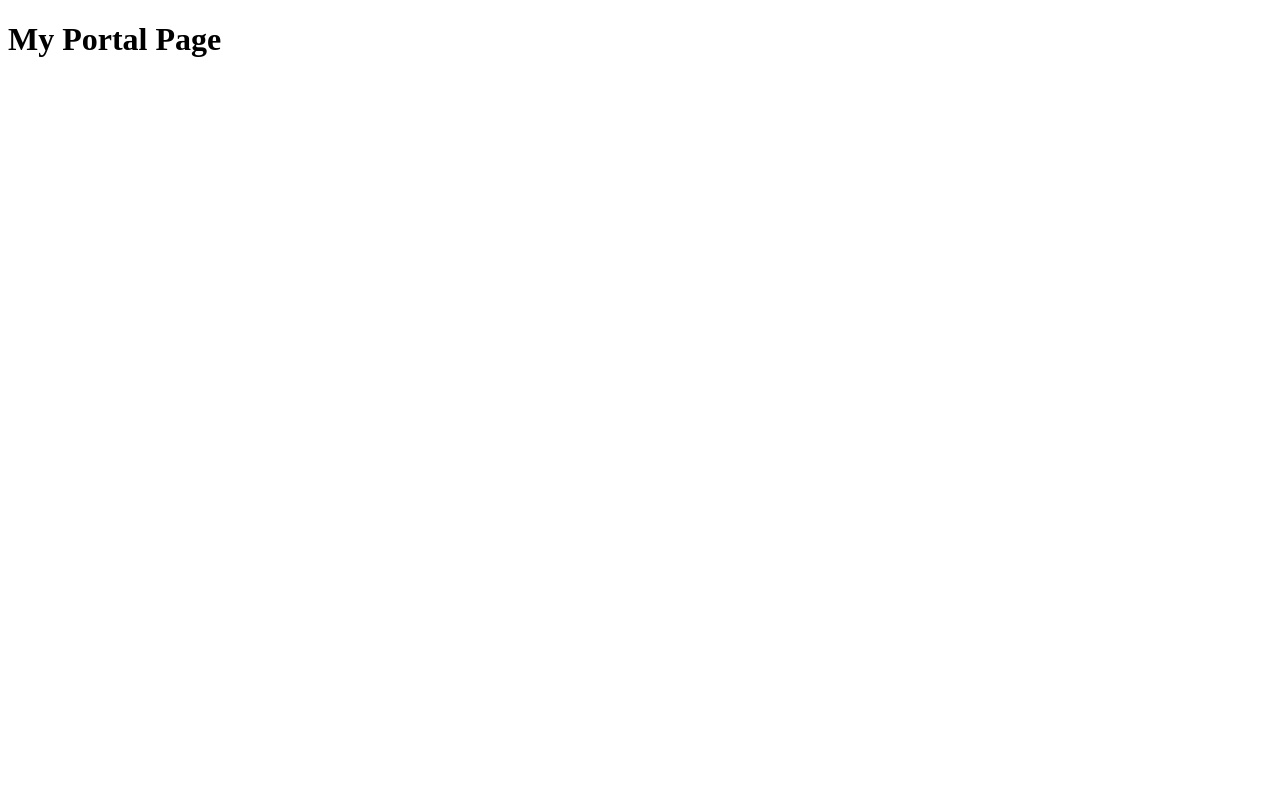
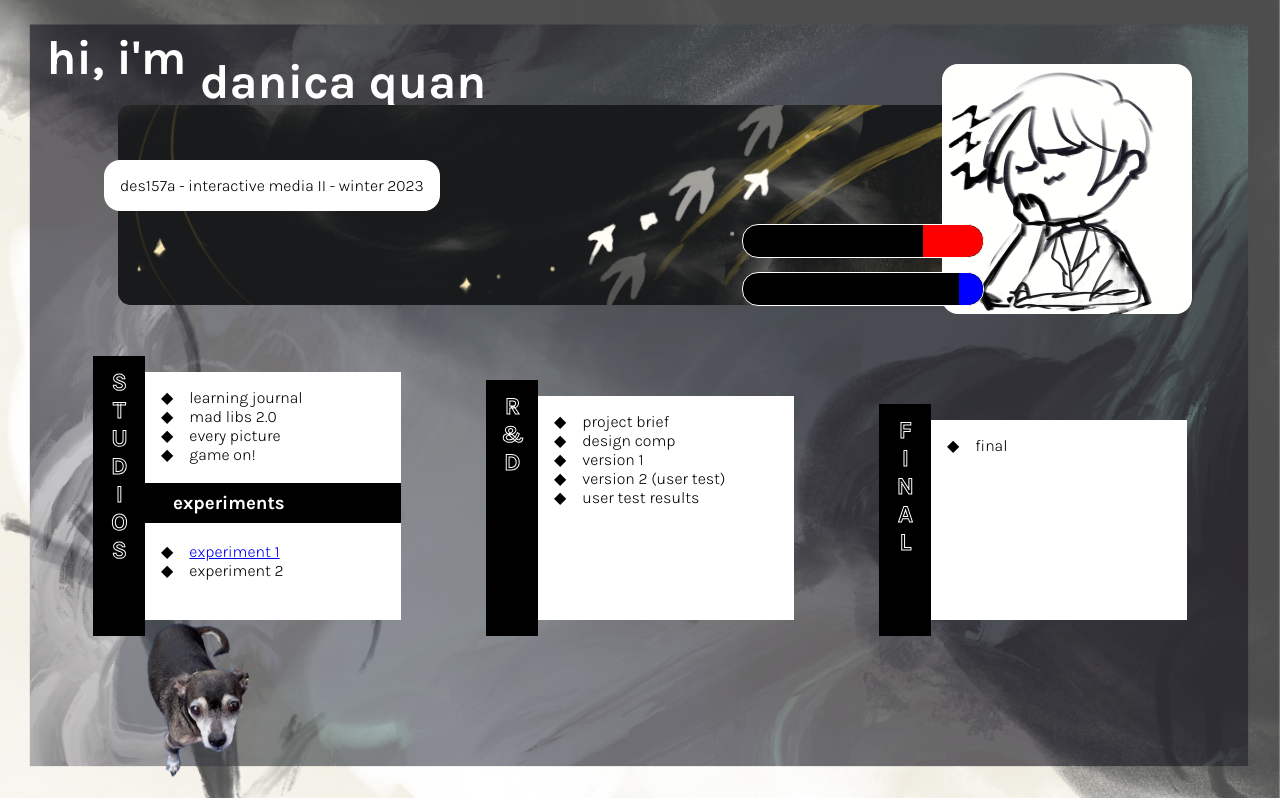
Before and after one commit to danicaquan/des157portal, a plain HTML site: page index.html in a window 1280 px wide. Drawn offline with Linux system fonts and the light colour scheme.

Commit message:
experiment 1

```diff
--- a/index.html
+++ b/index.html
@@ -3,9 +3,55 @@
 <head>
     <meta charset="UTF-8">
     <meta name="viewport" content="width=device-width, initial-scale=1.0">
+    <link rel="preconnect" href="https://fonts.googleapis.com">
+    <link rel="preconnect" href="https://fonts.gstatic.com" crossorigin>
+    <link href="https://fonts.googleapis.com/css2?family=Karla:wght@300;700&display=swap" rel="stylesheet">
+    <link href="styles.css" rel="stylesheet">
     <title>Portal Page for DES 157A</title>
 </head>
 <body>
-    <h1>My Portal Page</h1>
+    <header>
+        <h1 id="intro">hi, i'm</h1>
+        <h1 id="name">danica quan</h1>
+        <p>des157a - interactive media II - winter 2023</p>
+        <img id="header" src="images/header.png" alt="some art" width="1100px" height="250px"></div>
+        <img id="profile" src="images/profile.png" alt="i sleep" width="250px" height="250px"></div>
+        <div id="hp"><div id="hpleft"></div></div>
+        <div id="mp"><div id="mpleft"></div></div>
+    </header>
+    <main>
+        <article id="studios">
+            <h2>STUDIOS</h2>
+            <ul>
+                <li>learning journal</li>
+                <li>mad libs 2.0</li>
+                <li>every picture</li>
+                <li>game on!</li>
+            <h3>experiments</h3>
+                <li><a href="exp/exp1.html">experiment 1</a></li>
+                <li>experiment 2</li>
+            </ul>
+        </article>
+        <article id="rd">
+            <h2>R&D</h2>
+            <ul>
+                <li>project brief</li>
+                <li>design comp</li>
+                <li>version 1</li>
+                <li>version 2 (user test)</li>
+                <li>user test results</li>
+            </ul>
+        </article>
+        <article id="final">
+            <h2>FINAL</h2>
+            <ul>
+                <li>final</li>
+            </ul>
+        </article>
+        <img id="moomoo" src="images/moomoo.png">
+    </main>
+    <footer>
+
+    </footer>
 </body>
 </html>
--- /dev/null
+++ b/styles.css
@@ -0,0 +1,161 @@
+body {
+    background-image: url(images/background.png);
+    background-repeat: no-repeat;
+    background-size: cover;
+}
+body, header {
+    font-family: 'Karla', sans-serif;
+
+}
+main{
+    display: flex;
+    margin: auto;
+    justify-content: space-evenly;
+}
+
+header {
+    position: relative;
+    height: 300px;
+    margin: 1em 0 2.5em 0;
+}
+
+#header {
+    position: absolute;
+    scale: 80%;
+    top: 4em;
+}
+
+#profile {
+    position: absolute;
+    top: 3em;
+    right: 5em;
+}
+
+header p {
+    position: absolute;
+    top: 8em;
+    left: 6em;
+    padding: 1em;
+    background-color: white;
+    border-radius: 1em;
+    z-index: 1;
+}
+
+img {
+    border-radius: 1em;
+}
+
+header h1 {
+    position: absolute;
+    margin : 0;
+    font-size: 3em;
+    top: 0.3em;
+    left: 0.8em;
+    color: white;
+}
+
+#name {
+ top: 0.8em;
+ left: 4em;
+}
+
+#hp {
+    border: 1px solid white;
+    width: 15em;
+    height: 2em;
+    border-radius: 1em;
+    position: absolute;
+    top: 13em;
+    right: 18em;
+    background-color: black;
+}
+
+#hpleft {
+    width: 25%;
+    height: 2em;
+    background-color: red;
+    border-radius: 1em 0px 0px 1em;
+    rotate: 180deg;
+    margin-left: 75%;
+}
+
+#mp {
+    border: 1px solid white;
+    width: 15em;
+    height: 2em;
+    border-radius: 1em;
+    position: absolute;
+    top: 16em;
+    right: 18em;
+    background-color: black;
+}
+
+#mpleft {
+    width: 10%;
+    height: 2em;
+    background-color: blue;
+    border-radius: 1em 0px 0px 1em;
+    rotate: 180deg;
+    margin-left: 90%;
+}
+
+article {
+    display: flex;
+}
+
+ul {
+    list-style: none ;
+    background-color: white;
+    padding: 1em 1em 1em 0;
+    width: 15em;
+}
+ul li:before
+{
+    content: '◆';
+    margin: 0 1em;
+}
+
+article h2 {
+    writing-mode: vertical-rl;
+    text-orientation: upright;
+    background-color: black;
+    color: white;
+    -webkit-text-fill-color: black; /* Will override color (regardless of order) */
+  -webkit-text-stroke-width: 1px;
+  -webkit-text-stroke-color: white;
+    margin: 0;
+    padding: .5em .5em 3em .5em ;
+}
+
+article h3 {
+    background-color: black;
+    color: white;
+    padding: 0.5em 1.5em;
+    width: 10.7em;
+}
+
+#rd{
+    margin: 1.5em 0 0 0;
+}
+
+#final {
+    margin: 3em 0 0 0;
+}
+
+#moomoo {
+    position: absolute;
+    left: 0;
+    bottom: 0;
+    scale: 80%;
+    animation: mooMoves 5s alternate infinite;
+}
+
+@keyframes mooMoves {
+
+    50% {
+        transform: translateX(10em) ;
+    }
+    100% {
+        transform: translateX(10em) rotateY(180deg);
+    }
+}
```
Also changed, not shown: exp/exp1.html (added, +55 -0 lines), images/background.png (added), images/background1.png (added), images/header.png (added), images/moomoo.png (added), images/profile.png (added), 2 other files.
